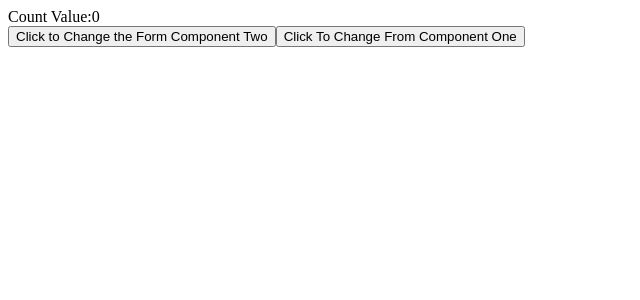
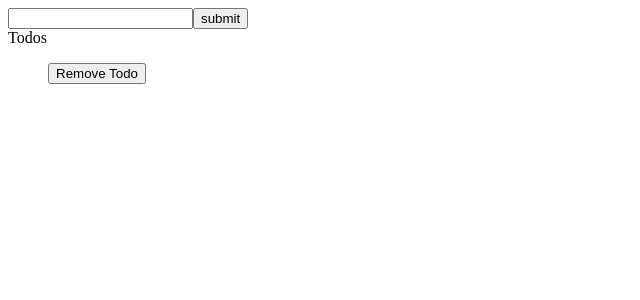
Before and after one commit to Samratcodebase/React-APP, a React (Vite) app: page / in a window 1280 px wide. Shown: the top 300 px of the page, without its empty margins (0-640 px from the left). Built offline with nearby package versions, Linux system fonts and the light colour scheme.

Commit message:
Todo app

```diff
--- a/src/App.jsx
+++ b/src/App.jsx
@@ -1,6 +1,7 @@
 import { useState } from "react";
 import ComponentOne from "./components/Component";
 import ComponentTwo from "./components/ComponentTwo";
+import Counter from "./components/Counter";
 
 const App = () => {
   const [Count, setCount] = useState(0);
@@ -15,8 +16,7 @@ const App = () => {
       <div>Count Value:{Count}</div>
 
       <main>
-        <ComponentTwo count={Count} handeler={SetValue} />
-        <ComponentOne count={Count} handeler={SetValue} />
+        <Counter Count={Count} SetValue={SetValue} />
       </main>
     </>
   );
--- /dev/null
+++ b/src/TodoList/Todo.jsx
@@ -0,0 +1,45 @@
+import { useState } from "react";
+
+const Todo = () => {
+  const [todo, settodo] = useState([]);
+
+  const [input, setinput] = useState("");
+
+  return (
+    <>
+      <form
+        onSubmit={(e) => {
+          e.preventDefault();
+          settodo([...todo, input]);
+          setinput("");
+        }}
+      >
+        <input
+          type="text"
+          value={input}
+          onChange={(e) => {
+            setinput(e.target.value);
+          }}
+        />
+        <button type="submit">submit</button>
+      </form>
+
+      <div>Todos</div>
+      <ul>
+        {todo.map((work) => {
+          return <li>{work}</li>;
+        })}
+
+        <button
+          onClick={() => {
+            settodo((prev) => prev.slice(0, -1));
+          }}
+        >
+          Remove Todo
+        </button>
+      </ul>
+    </>
+  );
+};
+
+export default Todo;
--- /dev/null
+++ b/src/components/Counter.jsx
@@ -0,0 +1,9 @@
+const Counter = ({ Count, SetValue }) => {
+  const Handeler = () => {
+    SetValue();
+  };
+
+  return <button onClick={Handeler}>Counter</button>;
+};
+
+export default Counter;
--- a/src/main.jsx
+++ b/src/main.jsx
@@ -7,9 +7,5 @@ import Click from "./components/Events";
 import UseTheSate from "./components/UseState";
 import ComponentOne from "./components/Component";
 import App from "./App";
-
-createRoot(document.getElementById("root")).render(
-
-    <App />
-
-);
+import Todo from "./TodoList/Todo";
+createRoot(document.getElementById("root")).render(<Todo />);
```
Also changed, not shown: src/ShoppingList/ShoppingList.jsx (added, +37 -0 lines).
